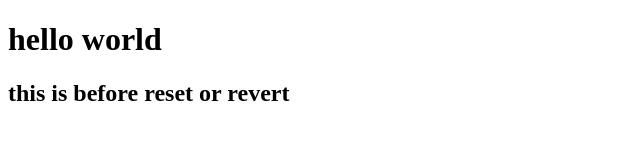
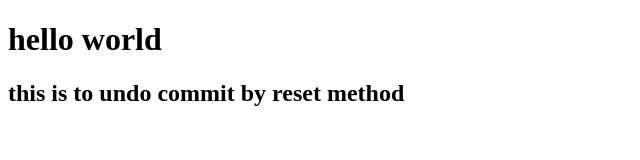
Before and after one commit to AROR4/Git-practice, a plain HTML site: page index.html in a window 1280 px wide. Shown: the whole page, without its empty margins (0-640 px from the left). Drawn offline with Linux system fonts and the light colour scheme.

Commit message:
test file to show reset method

```diff
--- a/index.html
+++ b/index.html
@@ -7,6 +7,6 @@
 </head>
 <body>
     <h1>hello world</h1>
-    <h2>this is before reset or revert</h2>
+    <h2>this is to undo commit by reset method</h2>
 </body>
 </html>
```
